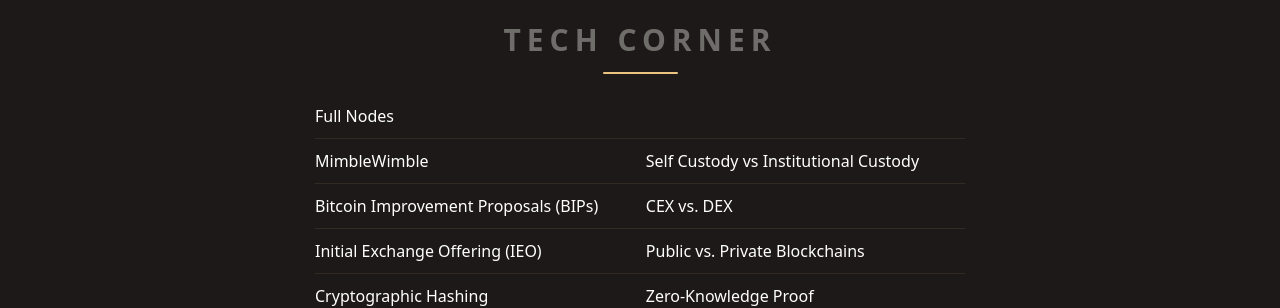
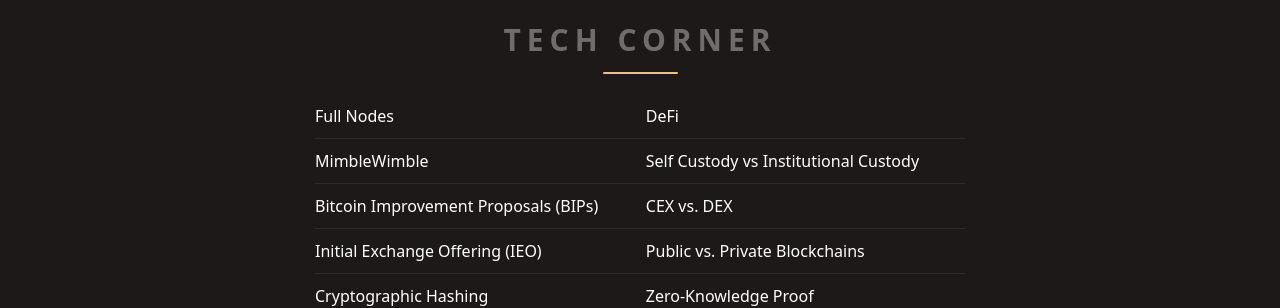
Before and after one commit to ateliedetemas/blpcrypto, a Jekyll site: the page built from _pages/en/tech-corner.md, in a window 1280 px wide. Shown: the part 180-488 px from the top of the page. Built offline with Jekyll 4.4.1, drawn with Linux system fonts in a browser that asks for light colours.

Commit message:
Update tech-corner.md

```diff
--- a/_pages/en/tech-corner.md
+++ b/_pages/en/tech-corner.md
@@ -4,7 +4,7 @@ layout: page
 title: Tech Corner
 permalink: "/en/tech-corner/"
 ---
-[Full Nodes]({{ "/assets/documents/tech-corner/2019/09.pdf" }}) |
+[Full Nodes]({{ "/assets/documents/tech-corner/2019/09.pdf" }}) |  [DeFi]({{ "/assets/documents/tech-corner/2019/10.pdf" }}) |
 [MimbleWimble]({{ "/assets/documents/tech-corner/2019/07.pdf" }}) |  [Self Custody vs Institutional Custody]({{ "/assets/documents/tech-corner/2019/08.pdf" }})
 [Bitcoin Improvement Proposals (BIPs)]({{ "/assets/documents/tech-corner/2019/05.pdf" }}) |  [CEX vs. DEX]({{ "/assets/documents/tech-corner/2019/06.pdf" }})
 [Initial Exchange Offering (IEO)]({{ "/assets/documents/tech-corner/2019/04.pdf" }}) | [Public vs. Private Blockchains]({{ "/assets/documents/tech-corner/2019/03.pdf" | absolute_url }})
```
